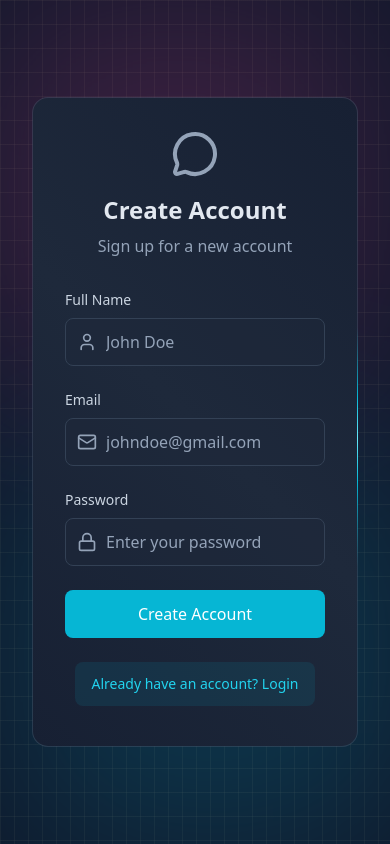
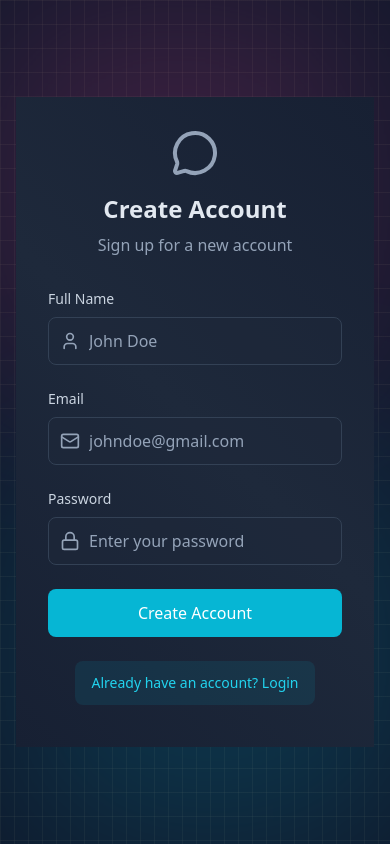
Before and after one commit to Realadityapathak/Chat-App, a React (Vite) app in the folder frontend/: page /signup in a window 390 px wide. Built offline with nearby package versions, Linux system fonts and the light colour scheme; no server answers.

Commit message:
feat(responsive): app shell and container full-bleed (#3, #9, #13)

```diff
--- a/frontend/src/App.jsx
+++ b/frontend/src/App.jsx
@@ -18,7 +18,7 @@ function App() {
   if (isCheckingAuth) return <PageLoader />;
 
   return (
-    <div className="min-h-screen bg-slate-900 relative flex items-center justify-center p-4 overflow-hidden">
+    <div className="min-h-screen min-h-dvh bg-slate-900 relative flex items-center justify-center p-0 sm:p-4 overflow-hidden">
       {/* DECORATORS - GRID BG & GLOW SHAPES */}
       <div className="absolute inset-0 bg-[linear-gradient(to_right,#4f4f4f2e_1px,transparent_1px),linear-gradient(to_bottom,#4f4f4f2e_1px,transparent_1px)] bg-[size:14px_24px]" />
       <div className="absolute top-0 -left-4 size-96 bg-pink-500 opacity-20 blur-[100px]" />
@@ -30,7 +30,15 @@ function App() {
         <Route path="/signup" element={!authUser ? <SignUpPage /> : <Navigate to={"/"} />} />
       </Routes>
 
-      <Toaster />
+      <Toaster
+        position="top-center"
+        toastOptions={{
+          style: {
+            maxWidth: "92vw",
+            fontSize: "14px",
+          },
+        }}
+      />
     </div>
   );
 }
--- a/frontend/src/components/BorderAnimatedContainer.jsx
+++ b/frontend/src/components/BorderAnimatedContainer.jsx
@@ -2,7 +2,7 @@
 // https://cruip-tutorials.vercel.app/animated-gradient-border/
 function BorderAnimatedContainer({ children }) {
   return (
-    <div className="w-full h-full [background:linear-gradient(45deg,#172033,theme(colors.slate.800)_50%,#172033)_padding-box,conic-gradient(from_var(--border-angle),theme(colors.slate.600/.48)_80%,_theme(colors.cyan.500)_86%,_theme(colors.cyan.300)_90%,_theme(colors.cyan.500)_94%,_theme(colors.slate.600/.48))_border-box] rounded-2xl border border-transparent animate-border  flex overflow-hidden">
+    <div className="w-full h-full [background:linear-gradient(45deg,#172033,theme(colors.slate.800)_50%,#172033)_padding-box,conic-gradient(from_var(--border-angle),theme(colors.slate.600/.48)_80%,_theme(colors.cyan.500)_86%,_theme(colors.cyan.300)_90%,_theme(colors.cyan.500)_94%,_theme(colors.slate.600/.48))_border-box] rounded-none sm:rounded-2xl border-0 sm:border border-transparent animate-border flex overflow-hidden">
       {children}
     </div>
   );
```
